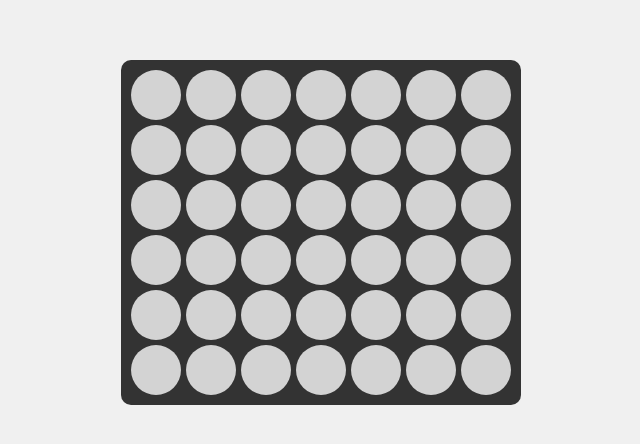
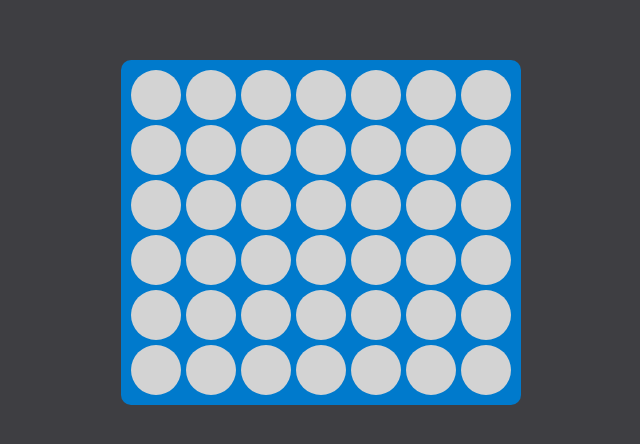
Before and after one commit to ATrainWreck/Connect-4-test, a plain HTML site: page index.html in a window 1280 px wide. Shown: the part 168-612 px from the top of the page, without its empty margins (319-959 px from the left). Drawn offline with Linux system fonts and the light colour scheme.

Commit message:
Update styles.css

```diff
--- a/styles.css
+++ b/styles.css
@@ -4,7 +4,7 @@ body {
     align-items: center;
     height: 100vh; /* Full viewport height */
     margin: 0;
-    background-color: #f0f0f0; /* Light background color */
+    background-color: #3e3e42; /* Light background color */
 }
 
 #game-board {
@@ -12,7 +12,7 @@ body {
     grid-template-columns: repeat(7, 50px); /* 7 columns */
     grid-template-rows: repeat(6, 50px); /* 6 rows */
     gap: 5px;
-    background-color: #333; /* Dark background color for the board */
+    background-color: #007acc; /* Dark background color for the board */
     padding: 10px;
     border-radius: 10px; /* Rounded corners */
 }
```
